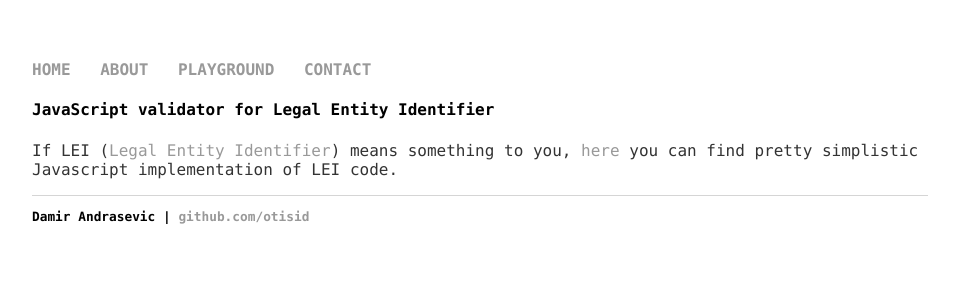
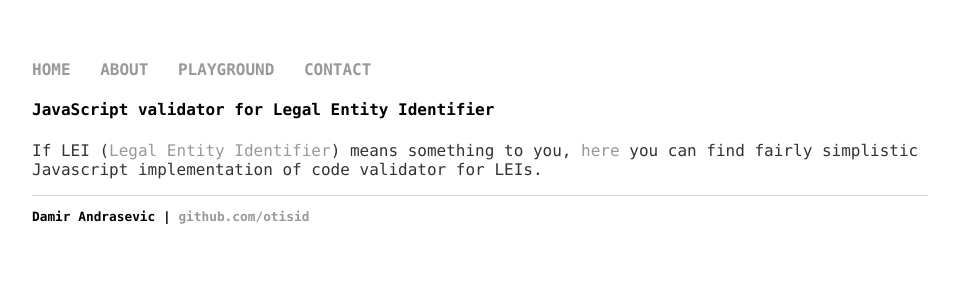
Before and after one commit to otisid/otisid.github.io, a Jekyll site: the page built from playground/index.html, in a window 1280 px wide. Shown: the top 300 px of the page, without its empty margins (160-1119 px from the left). Built offline with Jekyll 4.4.1, drawn with Linux system fonts in a browser that asks for light colours.

Commit message:
Update index.html

```diff
--- a/playground/index.html
+++ b/playground/index.html
@@ -3,4 +3,4 @@ layout: default
 title: playground
 ---
 <h4>JavaScript validator for Legal Entity Identifier</h4>
-<p>If LEI (<a href="https://www.gleif.org/en/lei-focus/what-is-an-lei">Legal Entity Identifier</a>) means something to you, <a href="https://github.com/otisid/lei-js-validator">here</a> you can find pretty simplistic Javascript implementation of LEI code.</p>
+<p>If LEI (<a href="https://www.gleif.org/en/lei-focus/what-is-an-lei">Legal Entity Identifier</a>) means something to you, <a href="https://github.com/otisid/lei-js-validator">here</a> you can find fairly simplistic Javascript implementation of code validator for LEIs.</p>
```
